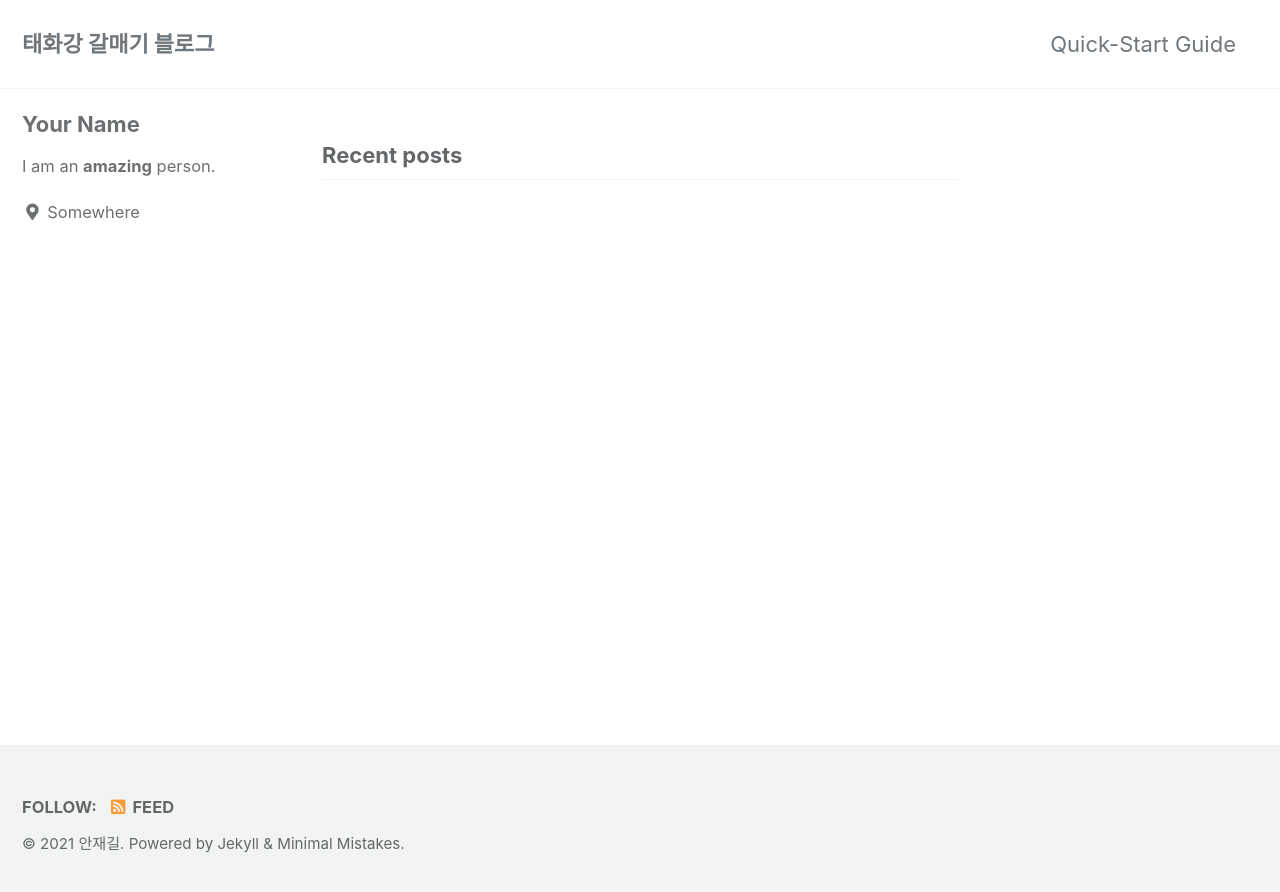
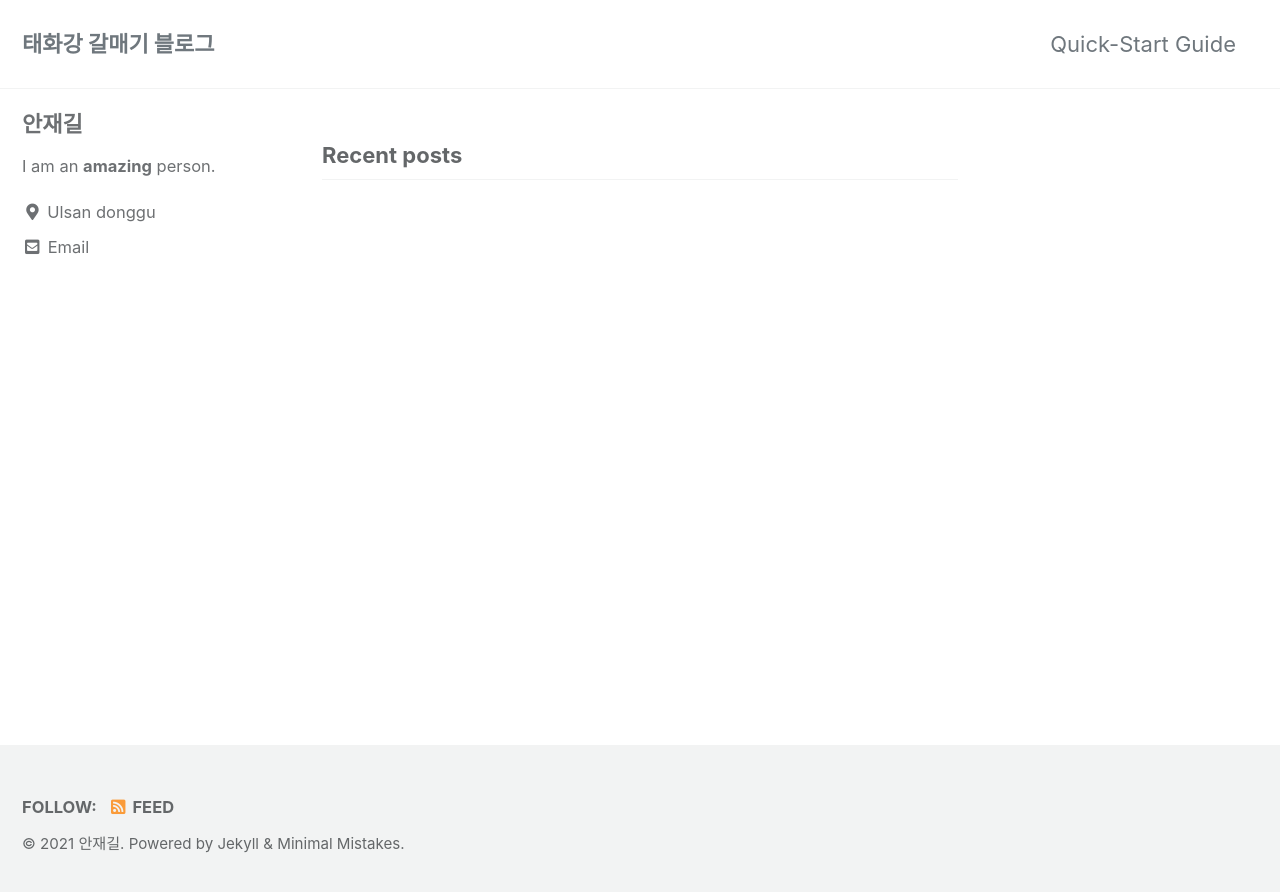
Before and after one commit to oitslife/oitslife.github.io, a Jekyll site: the page built from index.html, in a window 1280 px wide. Shown: the top 892 px of the page. Built offline with Jekyll 4.4.1, drawn with Linux system fonts in a browser that asks for light colours; cached includes are drawn as plain includes; the list of posts is cut into pages by our own code.

Commit message:
Update _config.yml

```diff
--- a/_config.yml
+++ b/_config.yml
@@ -101,11 +101,11 @@ analytics:
 
 # Site Author
 author:
-  name             : "Your Name"
+  name             : "안재길"
   avatar           : # path of avatar image, e.g. "/assets/images/bio-photo.jpg"
   bio              : "I am an **amazing** person."
-  location         : "Somewhere"
-  email            :
+  location         : "Ulsan donggu"
+  email            : "worlfdl6920@naver.com"
   links:
     - label: "Email"
       icon: "fas fa-fw fa-envelope-square"
```
